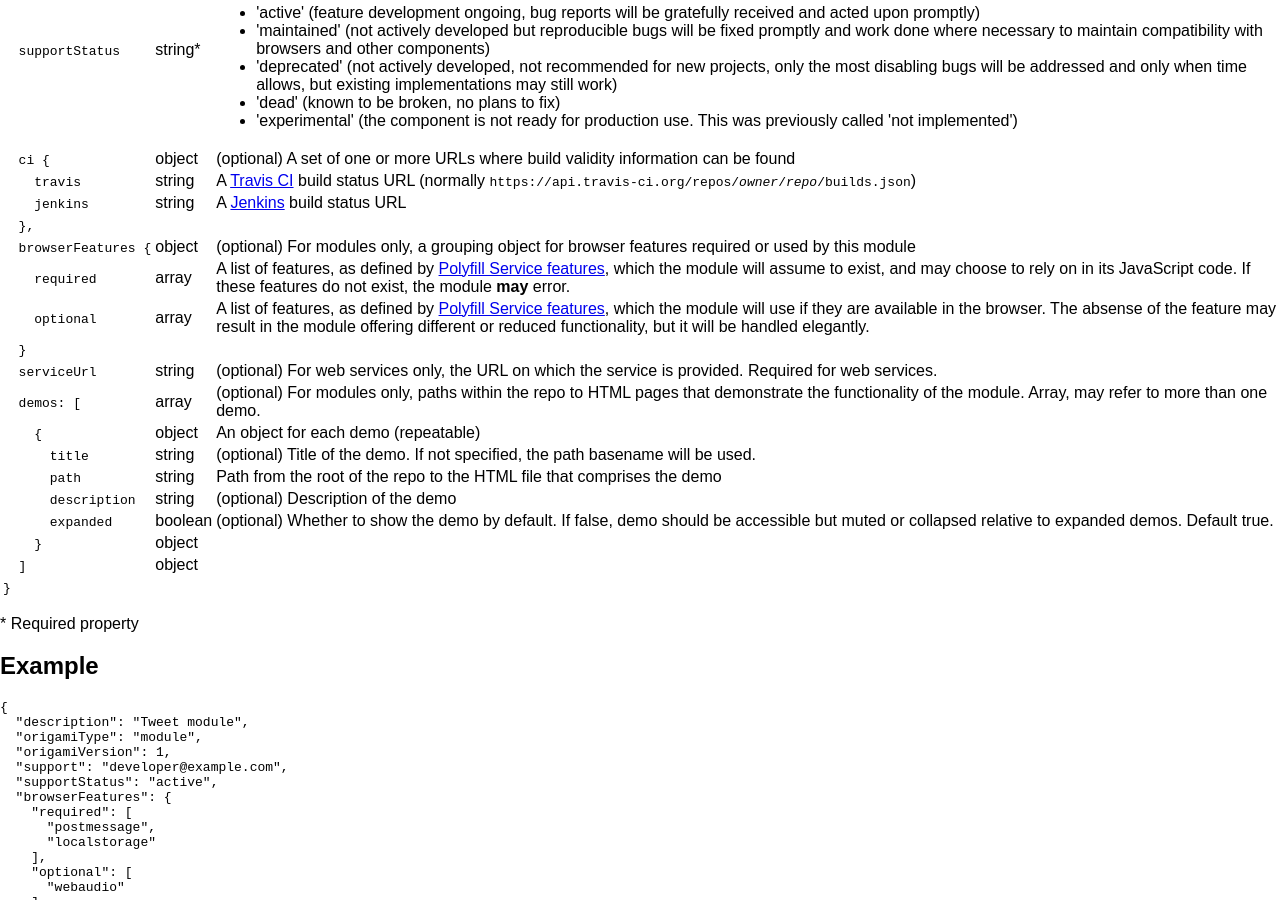
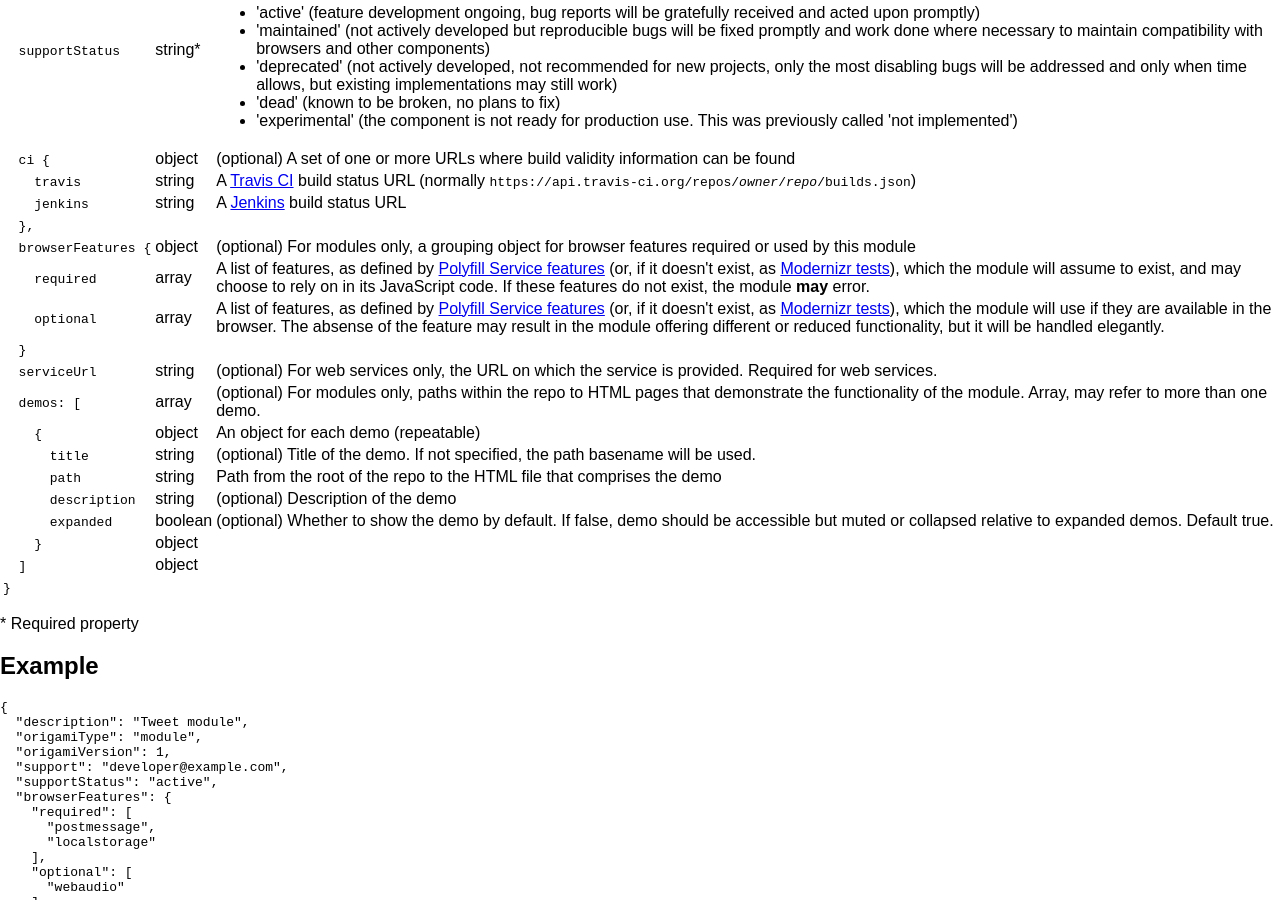
Before and after one commit to Financial-Times/ft-origami, a Jekyll site: the page built from docs/syntax/origamijson.md, in a window 1280 px wide and 900 px high, scrolled down 1015 px. Built offline with Jekyll 4.4.1, drawn with Linux system fonts in a browser that asks for light colours; comment, search, counter and statistics services are not loaded; a style sheet for code colours, icons or effects is not loaded.

Commit message:
Keeps modernizr for certain things

```diff
--- a/docs/syntax/origamijson.md
+++ b/docs/syntax/origamijson.md
@@ -82,11 +82,11 @@ All origami components, whether modules or web services, should be discoverable
 </tr><tr>
 	<td><code>&nbsp;&nbsp;&nbsp;&nbsp;required</code></td>
 	<td>array</td>
-	<td>A list of features, as defined by <a href="http://cdn.polyfill.io/v1/docs/features/">Polyfill Service features</a>, which the module will assume to exist, and may choose to rely on in its JavaScript code.  If these features do not exist, the module <strong>may</strong> error.</td>
+	<td>A list of features, as defined by <a href="http://cdn.polyfill.io/v1/docs/features/">Polyfill Service features</a> (or, if it doesn't exist, as <a href="http://modernizr.com/docs/">Modernizr tests</a>), which the module will assume to exist, and may choose to rely on in its JavaScript code.  If these features do not exist, the module <strong>may</strong> error.</td>
 </tr><tr>
 	<td><code>&nbsp;&nbsp;&nbsp;&nbsp;optional</code></td>
 	<td>array</td>
-	<td>A list of features, as defined by <a href="http://cdn.polyfill.io/v1/docs/features/">Polyfill Service features</a>, which the module will use if they are available in the browser.  The absense of the feature may result in the module offering different or reduced functionality, but it will be handled elegantly.</td>
+	<td>A list of features, as defined by <a href="http://cdn.polyfill.io/v1/docs/features/">Polyfill Service features</a> (or, if it doesn't exist, as <a href="http://modernizr.com/docs/">Modernizr tests</a>), which the module will use if they are available in the browser.  The absense of the feature may result in the module offering different or reduced functionality, but it will be handled elegantly.</td>
 </tr><tr>
 	<td><code>&nbsp;&nbsp;}</code></td>
 	<td></td>
```
Also changed, not shown: docs/developer-guide/using-modules.md (+1 -1 lines), docs/syntax/html.md (+1 -1 lines), docs/syntax/scss.md (+1 -0 lines).
